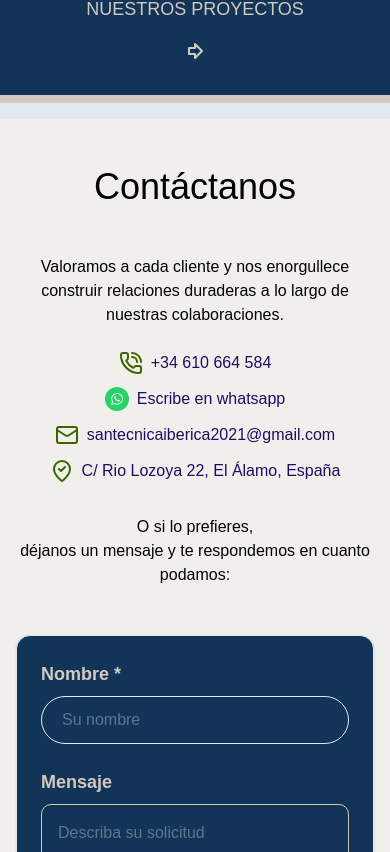
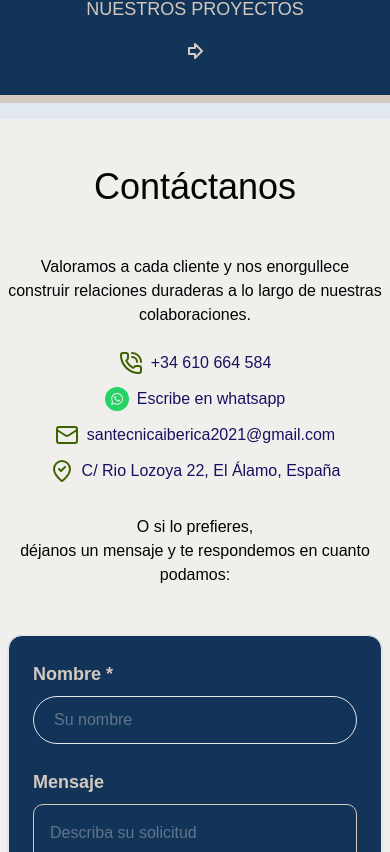
Before and after one commit to romsendz/friendly-eureka, a Next.js app: page / in a window 390 px wide. Shown: the part 3452-4304 px from the top of the page. Built offline with nearby package versions, Linux system fonts and the light colour scheme; a web font is replaced by a local one.

Commit message:
scroll to success message when form is submitted

```diff
--- a/app/globals.css
+++ b/app/globals.css
@@ -124,6 +124,10 @@
   }
 }
 
+html {
+  scroll-behavior: smooth;
+}
+
 body {
   font-family: var(--font-anuphan), sans-serif;
 }
--- a/app/page.tsx
+++ b/app/page.tsx
@@ -115,7 +115,7 @@ export default function Home() {
         </Link>
       </section>
       <Separator className="mb-4 border-8" />
-      <ContactUs className="pt-8" />
+      <ContactUs className="mx-2 pt-8" />
       <Separator className="mt-4" />
     </>
   );
--- a/components/form/contact-form.tsx
+++ b/components/form/contact-form.tsx
@@ -72,6 +72,9 @@ const ContactForm = () => {
 
       reset();
 
+      const contactSection = document.getElementById("contact");
+      contactSection?.scrollIntoView();
+
       // Reset success state after a delay
     } catch (error) {
       console.error(error);
@@ -92,7 +95,7 @@ const ContactForm = () => {
       )}
       <Card
         className={clsx("bg-primary px-6", {
-          ["pointer-events-none opacity-0"]: formState.isSubmitSuccessful,
+          ["hidden"]: formState.isSubmitSuccessful,
         })}
       >
         <Form {...form}>
--- a/components/section/contact-us.tsx
+++ b/components/section/contact-us.tsx
@@ -7,8 +7,8 @@ import Image from "next/image";
 
 const ContactUs = ({ className }: { className?: string }) => {
   return (
-    <section className={className}>
-      <div className="container mx-auto px-4 lg:px-16 xl:px-24">
+    <section className={className} id="contact">
+      <div className="container mx-auto lg:px-16 xl:px-24">
         <div className="lg:grid lg:grid-cols-2 lg:gap-16">
           <div className="lg:flex lg:flex-col lg:justify-between">
             <div>
```
